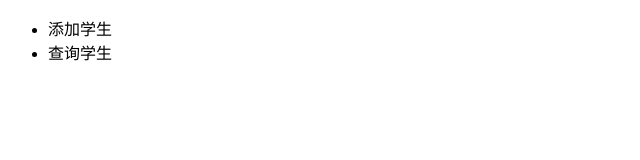
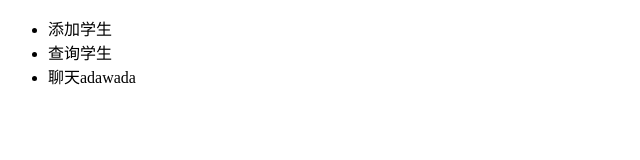
Before and after one commit to herozdk/student, a plain HTML site: page index.html in a window 1280 px wide. Shown: the whole page, without its empty margins (0-640 px from the left). Drawn offline with Linux system fonts and the light colour scheme.

Commit message:
重新修改聊天功能

```diff
--- a/index.html
+++ b/index.html
@@ -7,6 +7,7 @@
     <ul>
         <li>添加学生</li>
         <li>查询学生</li>
+        <li>聊天adawada</li>
     </ul>
 </body>
 </html>
```
